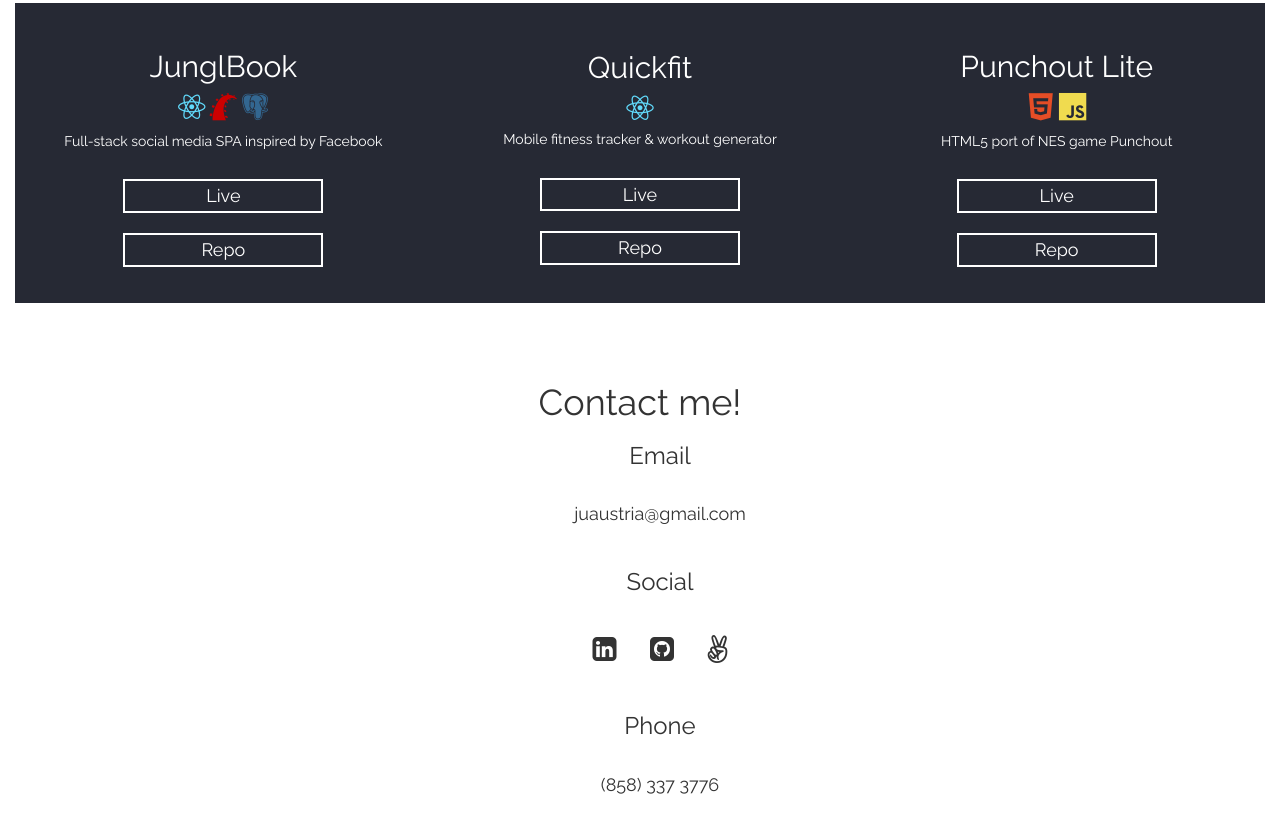
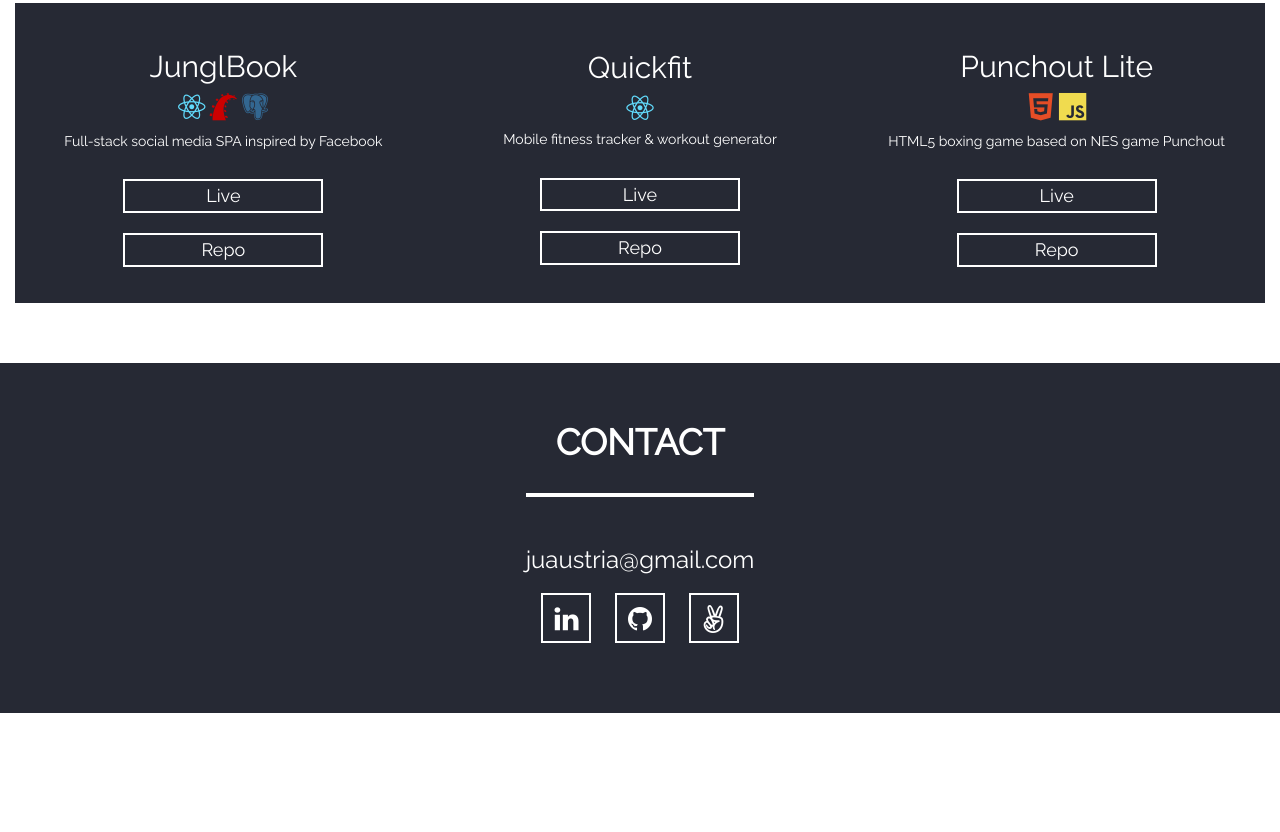
Before and after one commit to Tulen/personal_website, a plain HTML site: page index.html in a window 1280 px wide. Shown: the part 1819-2651 px from the top of the page. After the commit the page ends 2532 px from the top, so only its background shows below. Drawn offline with nearby package versions, Linux system fonts and the light colour scheme.

Commit message:
add contact info

```diff
--- a/index.html
+++ b/index.html
@@ -135,7 +135,7 @@
             <i class="devicon-html5-plain colored"></i>
             <i class="devicon-javascript-plain colored"></i>
           </span>
-          <h5> HTML5 port of NES game Punchout </h3>
+          <h5> HTML5 boxing game based on NES game Punchout </h3>
           <div>
             <a href="https://tulen.github.io/PunchOut/" target="blank">
               <h4 class="about__button">
@@ -153,42 +153,18 @@
     </div>
     <!-- Contact -->
     <div class="container-fluid" id="contact">
+      <h1 class="section__header"> CONTACT </h1>
+      <h3> juaustria@gmail.com </h3>
       <div>
-        <h1> Contact me! </h1>
-      </div>
-      <div>
-        <ul class="contact__list">
-          <li class="contact__header">
-            <h3> Email </h3>
-          </li>
-          <li class="contact__item">
-            <a href="mailto:juaustria@gmail.com">
-              <h4> juaustria@gmail.com </h4>
-            </a>
-          </li>
-          <li class="contact__header">
-            <h3> Social </h3>
-          </li>
-          <li class="contact__item">
-            <span>
-              <a href="https://www.linkedin.com/in/juaustria/" target="_blank">
-                <i class ="fa fa-linkedin-square fa-2x"> </i>
-              </a>
-              <a href="https://github.com/Tulen" target="_blank">
-                <i class ="fa fa-github-square fa-2x"> </i>
-              </a>
-              <a href="https://angel.co/justin-austria" target="_blank">
-                <i class ="fa fa-angellist fa-2x"> </i>
-              </a>
-            </span>
-          </li>
-          <li class="contact__header">
-            <h3> Phone </h3>
-          </li>
-          <li class="contact__item">
-            <h4> (858) 337 3776 </h4>
-          </li>
-        </ul>
+        <a href="https://www.linkedin.com/in/justin-austria-09984278/" target="blank">
+          <i class="fa fa-linkedin fa-2x"> </i>
+        </a>
+        <a href="https://github.com/Tulen" target="blank">
+          <i class="fa fa-github fa-2x"> </i>
+        </a>
+        <a href="https://angel.co/justin-austria" target="blank">
+          <i class="fa fa-angellist fa-2x"> </i>
+        </a>
       </div>
     </div>
 
--- a/styles.css
+++ b/styles.css
@@ -2,10 +2,7 @@ body {
   font-family: 'Raleway', sans-serif;
 }
 
-.hidden {
-}
-
-a, a:hover {
+a, a:hover, a:focus {
   color: inherit;
   text-decoration: none;
 }
@@ -172,30 +169,30 @@ a, a:hover {
   display: none;
 }
 
-#burger {
-  display: none;
-  right: 10px;
-}
-
 #contact {
-  justify-content: space-between;
+  background-color: #262934;
+  color: white;
+  display: flex;
+  flex-direction: column;
+  justify-content: center;
+  align-items: center;
   text-align: center;
 }
 
-.contact__list {
-  list-style-type: none;
+.fa {
+  height: 50px;
+  width: 50px;
+  padding: 10px;
+  margin: 10px;
+  border: 2px solid white;
 }
 
-.contact__item {
-  padding: 15px;
-}
-
-.contact__item a{
-  padding: 0;
-}
-
-.contact__item > * > a > i {
-  padding: 15px;
+.fa:hover {
+  background-color: #eecc31;
+  border: 2px solid #262934;
+  color: #262934;
+  cursor: pointer;
+  transition-duration: .5s;
 }
 
 @media screen and (max-width: 700px) {
```
